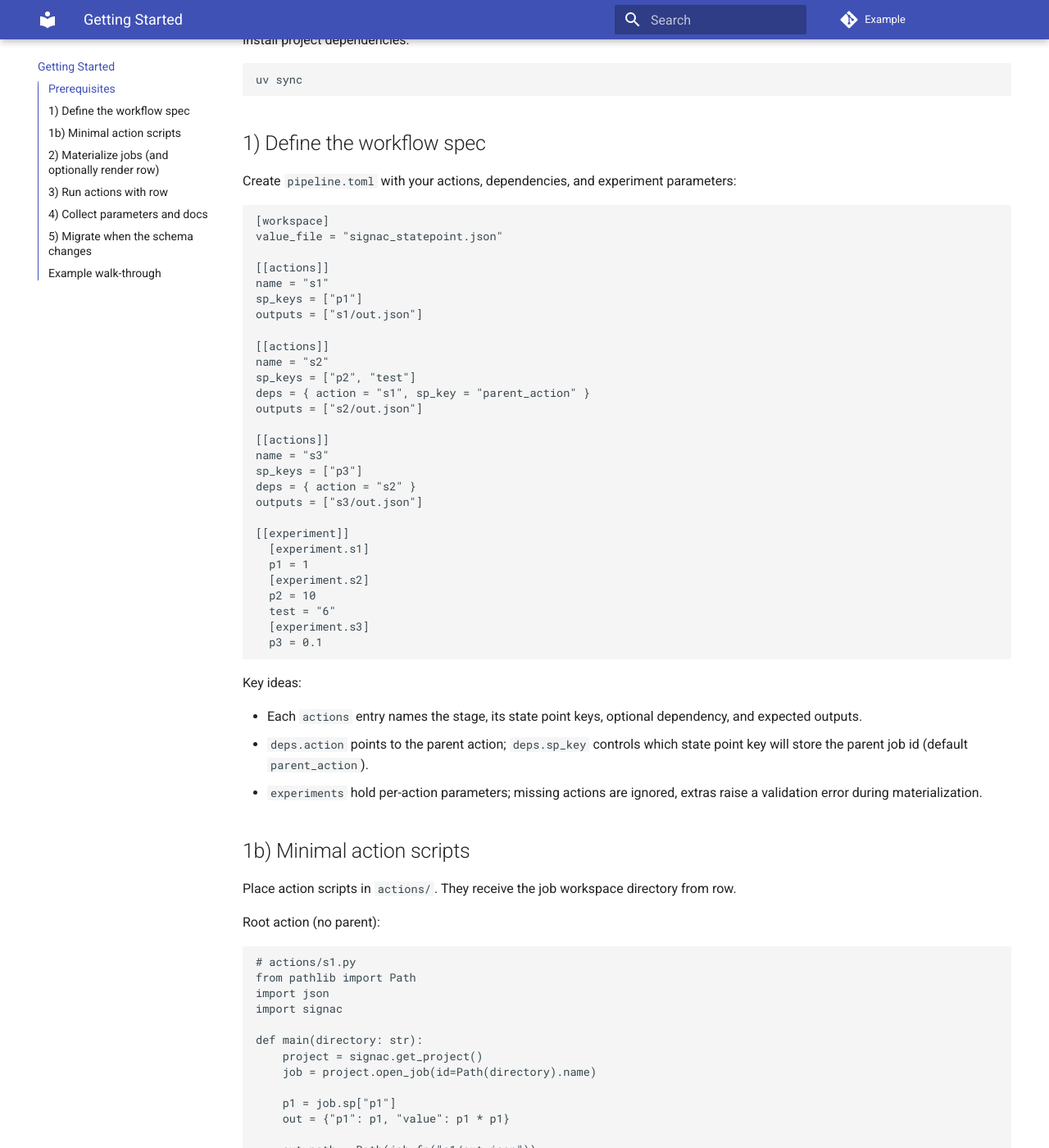
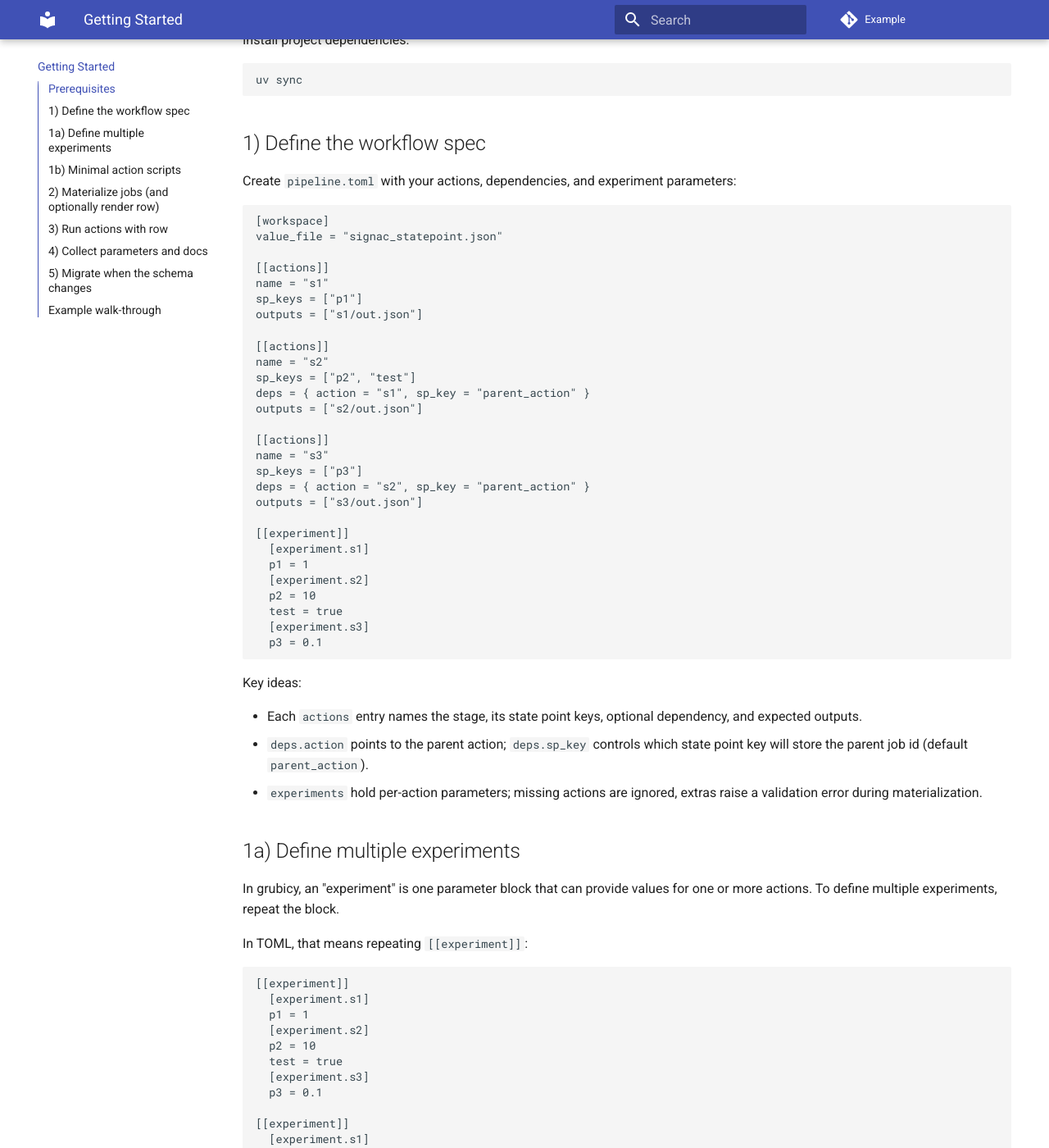
Before and after one commit to davide-grheco/grubicy, an MkDocs documentation site: the page built from docs/getting-started.md, in a window 1280 px wide and 1400 px high, scrolled down 443 px. Shown: the whole window at 82% size. Built offline with MkDocs 1.6.1 and Material for MkDocs 9.7.7, drawn with Linux system fonts in a browser that asks for light colours; some of the changed text lies outside the part shown.

Commit message:
Improve documentation

````diff
--- a/docs/getting-started.md
+++ b/docs/getting-started.md
@@ -35,7 +35,7 @@ outputs = ["s2/out.json"]
 [[actions]]
 name = "s3"
 sp_keys = ["p3"]
-deps = { action = "s2" }
+deps = { action = "s2", sp_key = "parent_action" }
 outputs = ["s3/out.json"]
 
 [[experiment]]
@@ -43,7 +43,7 @@ outputs = ["s3/out.json"]
   p1 = 1
   [experiment.s2]
   p2 = 10
-  test = "6"
+  test = true
   [experiment.s3]
   p3 = 0.1
 ```
@@ -56,6 +56,44 @@ Key ideas:
   key will store the parent job id (default `parent_action`).
 - `experiments` hold per-action parameters; missing actions are ignored, extras raise
   a validation error during materialization.
+
+## 1a) Define multiple experiments
+
+In grubicy, an "experiment" is one parameter block that can provide values for one or
+more actions. To define multiple experiments, repeat the block.
+
+In TOML, that means repeating `[[experiment]]`:
+```toml
+[[experiment]]
+  [experiment.s1]
+  p1 = 1
+  [experiment.s2]
+  p2 = 10
+  test = true
+  [experiment.s3]
+  p3 = 0.1
+
+[[experiment]]
+  [experiment.s1]
+  p1 = 1
+  [experiment.s2]
+  p2 = 20
+  test = true
+  [experiment.s3]
+  p3 = 0.1
+```
+
+Notes:
+
+- Experiments can omit actions. If an experiment does not specify parameters for a
+  given action, grubicy treats that action's parameter block as empty for that
+  experiment.
+- Parameter reuse is how you get caching across experiments: if two experiments have
+  the same parameters for an upstream action (and thus the same identity), they will
+  share the same upstream job.
+- Config key name: TOML uses `[[experiment]]` (singular table name). YAML/JSON configs
+  typically use `experiments:` (plural). grubicy accepts both `experiment` and
+  `experiments` at the top level.
 
 ## 1b) Minimal action scripts
 Place action scripts in `actions/`. They receive the job workspace directory from row.
@@ -156,6 +194,9 @@ uv run grubicy migrate-apply pipeline.toml s1 --project .
 Plans are written under `.pipeline_migrations/` and execution logs progress so reruns
 can resume.
 
+For a complete worked example (including collisions and resume behavior), see
+`migrations.md`.
+
 ## Example walk-through
 `examples/library-example` contains the same three-stage pipeline expressed with
 grubicy. Try the sequence above from that directory to see materialization, row
--- a/mkdocs.yml
+++ b/mkdocs.yml
@@ -30,4 +30,5 @@ nav:
   - Home: index.md
   - Getting Started: getting-started.md
   - CLI: cli.md
+  - Migrations: migrations.md
   - API: api.md
````
Also changed, not shown: README.md (+5 -0 lines), docs/cli.md (+18 -0 lines), docs/index.md (+6 -0 lines), docs/migrations.md (added, +114 -0 lines).
